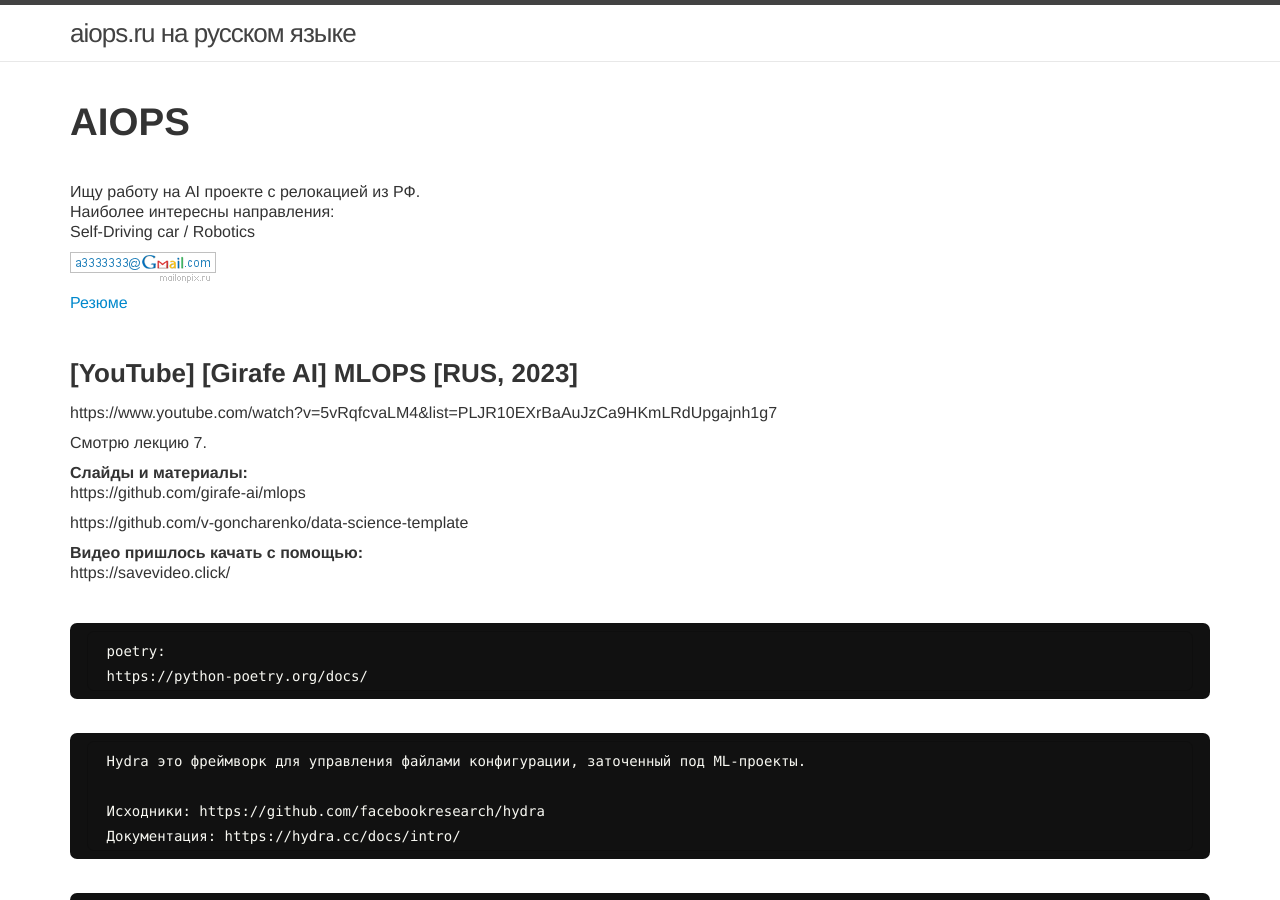
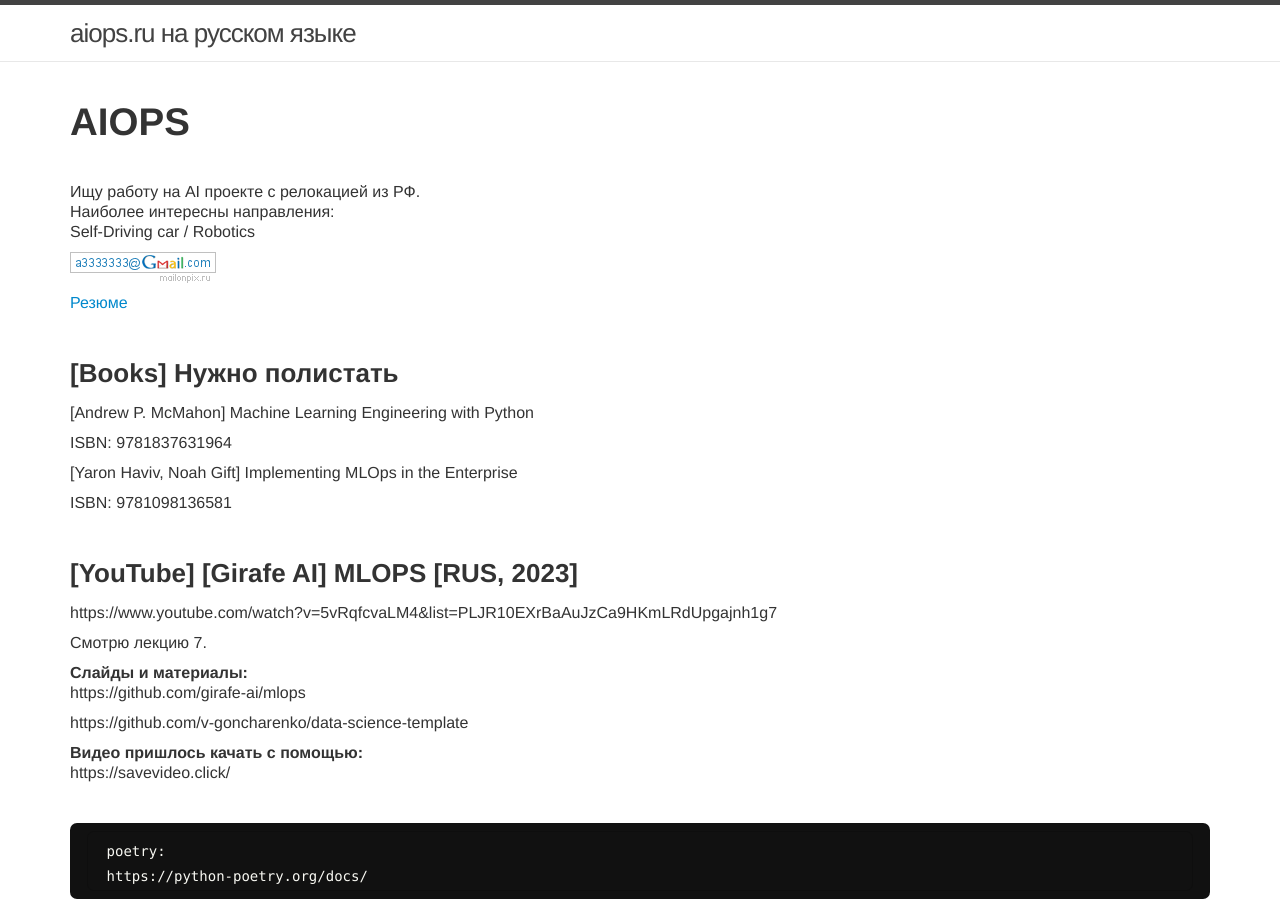
Before and after one commit to webmakaka/docs.mlops.ru, a Jekyll site: the page built from website/00-index.md, in a window 1280 px wide and 900 px high. Built offline with Jekyll 4.4.1, drawn with Linux system fonts in a browser that asks for light colours.

Commit message:
Update 00-index.md

```diff
--- a/website/00-index.md
+++ b/website/00-index.md
@@ -15,6 +15,23 @@ Self-Driving car / Robotics <br/>
 ![Marley](/img/a3333333mail.gif 'Marley')
 
 [Резюме](//programmist.net)
+
+
+
+<br/>
+
+### [Books] Нужно полистать
+
+[Andrew P. McMahon] Machine Learning Engineering with Python
+
+ISBN: 9781837631964
+
+
+[Yaron Haviv, Noah Gift] Implementing MLOps in the Enterprise
+
+ISBN: 9781098136581
+
+
 
 
 <br/>
```
